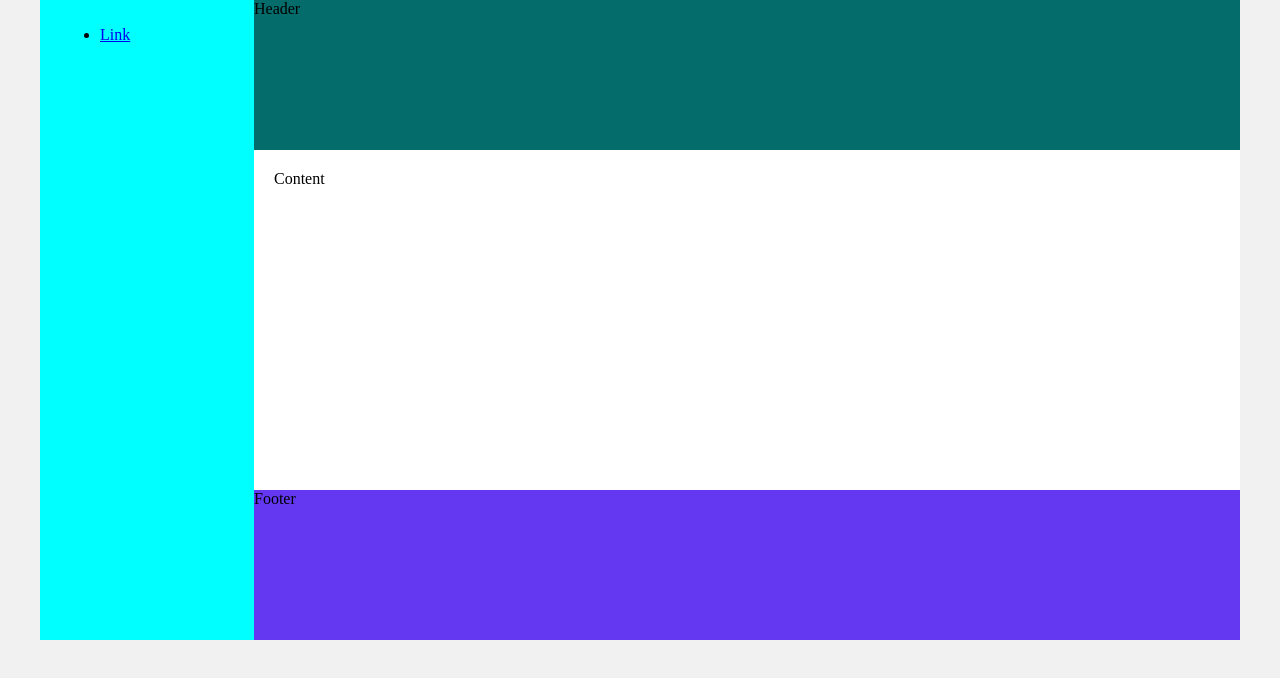
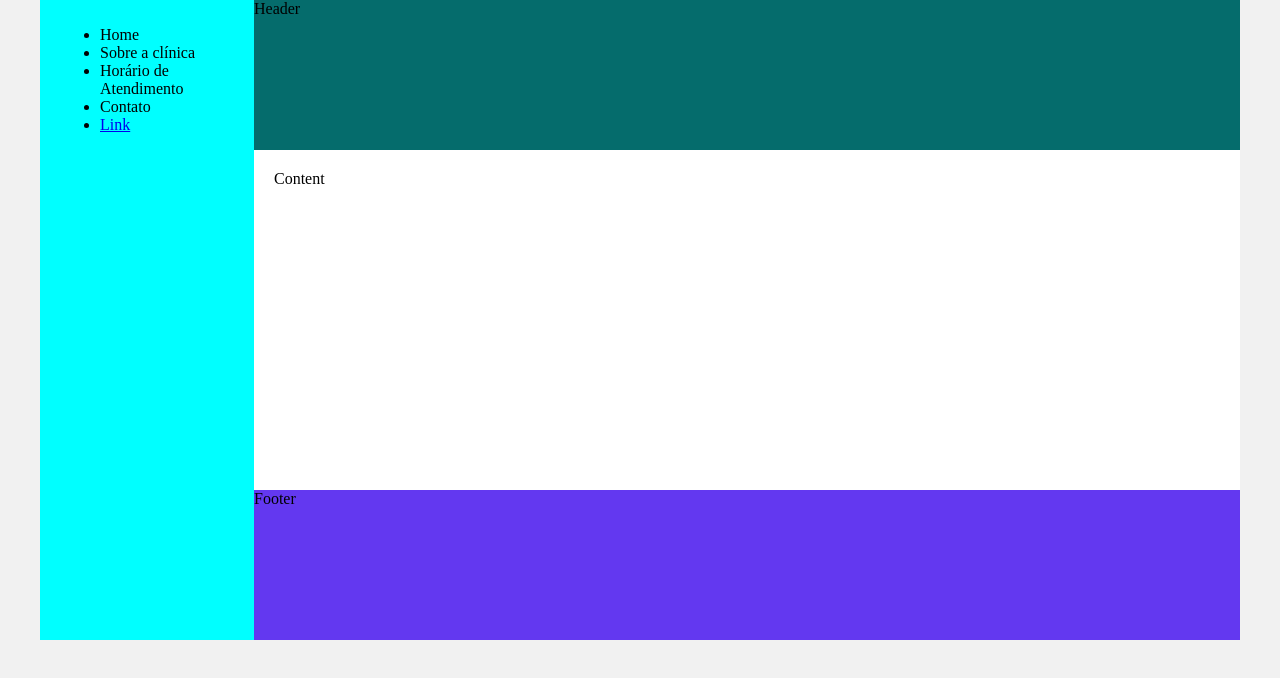
Before and after one commit to michellesass/dio-criando-seu-primeiro-site-completo-com-html, a plain HTML site: page index.html in a window 1280 px wide. Drawn offline with Linux system fonts and the light colour scheme.

Commit message:
criação da página principal

```diff
--- a/index.html
+++ b/index.html
@@ -1,10 +1,10 @@
 <!DOCTYPE html>
-<html lang="en">
+<html lang="pt-br">
 <head>
     <meta charset="UTF-8">
     <meta http-equiv="X-UA-Compatible" content="IE=edge">
     <meta name="viewport" content="width=device-width, initial-scale=1.0">
-    <title>Template - Utilizar como modelo</title>
+    <title>Clínica Médica Saúde & Bem-Estar</title>
     <link rel="stylesheet" href="base.css">
 </head>
 <body>
@@ -12,6 +12,10 @@
         <div class="menu">
             <!-- Aqui vai o seu menu -->
             <ul>
+                <li>Home</li>
+                <li>Sobre a clínica</li>
+                <li>Horário de Atendimento</li>
+                <li>Contato</li>
                 <li><a href="#">Link</a></li>
             </ul>
         </div>
```
